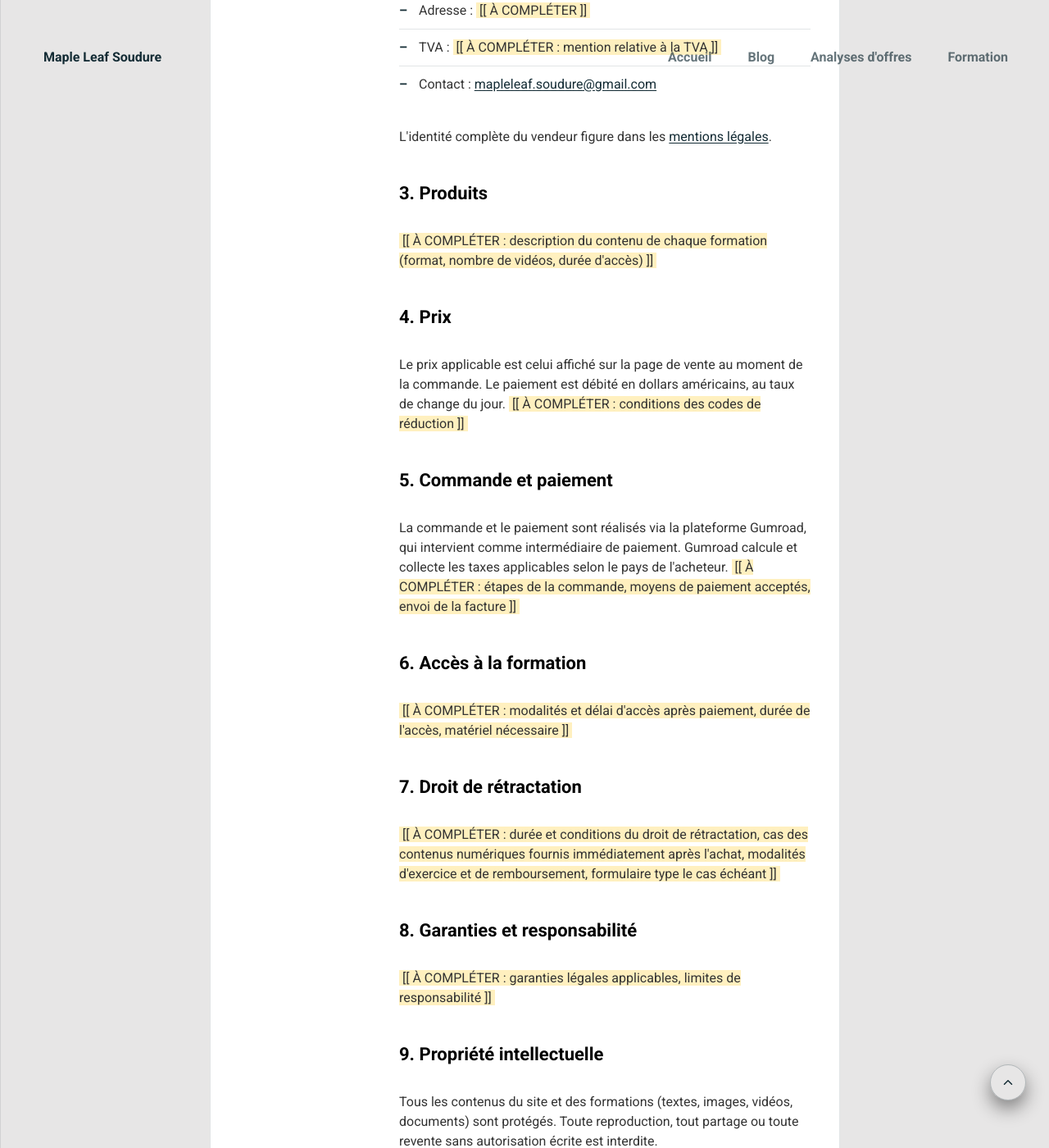
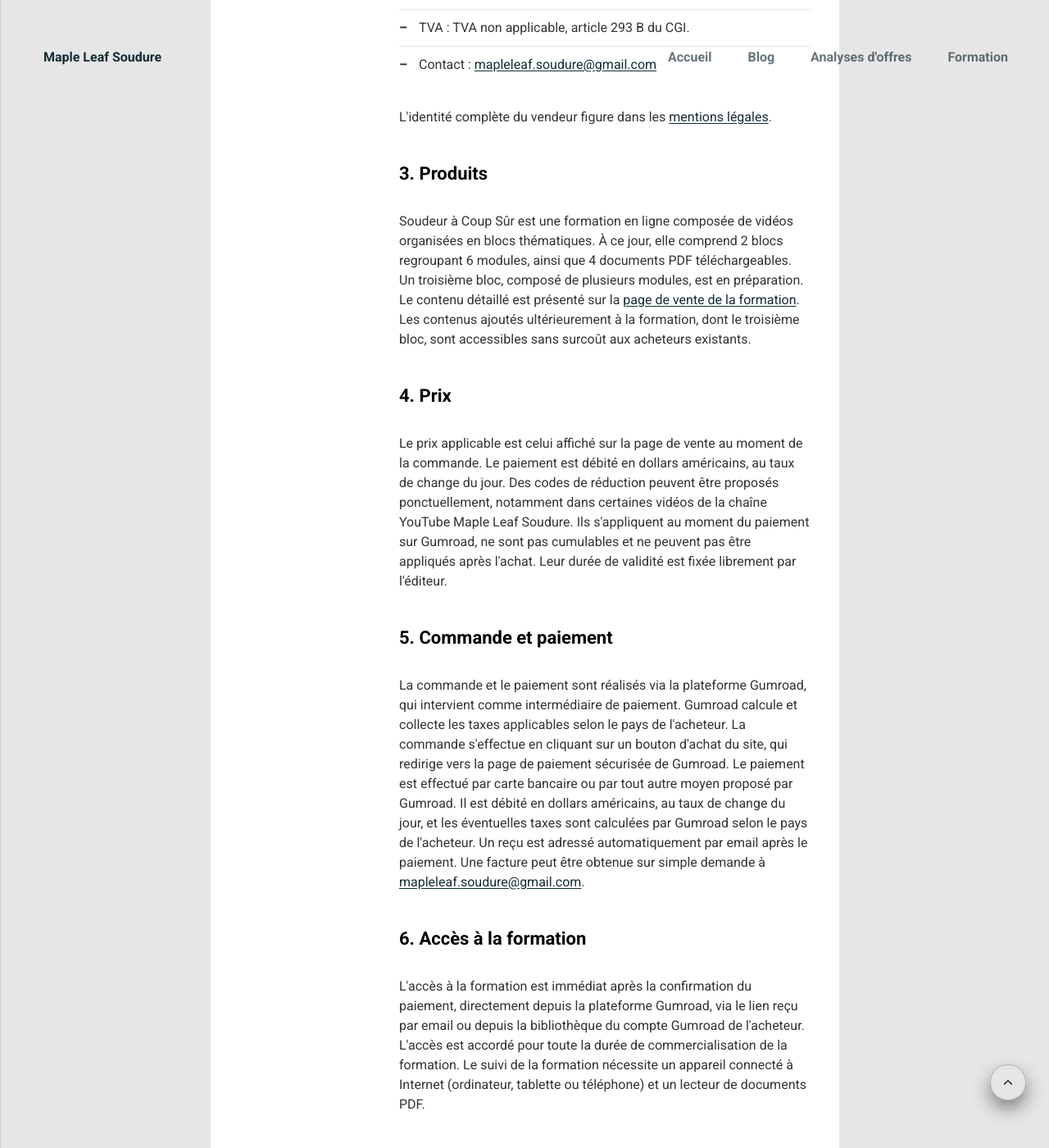
Before and after one commit to wallidguergour/mapleleafsoudure, a Jekyll site: the page built from conditions-generales-de-vente.html, in a window 1280 px wide and 1400 px high, scrolled down 745 px. Shown: the whole window at 82% size. Built offline with Jekyll 4.4.1, drawn with Linux system fonts in a browser that asks for light colours; comment, search, counter and statistics services are not loaded; some of the changed text lies outside the part shown.

Commit message:
Pages légales : adresse, TVA, conditions de vente complétées
- Adresse de l'éditeur (mentions légales et CGV)
- CGV : produits, description de la formation (option A : contenus futurs
  inclus sans surcoût), codes de réduction, commande et facture, accès,
  rétractation et remboursement sous 14 jours, garanties et responsabilité,
  mention TVA (commentaire : régime à confirmer avec le comptable)
- Politique de confidentialité : conservation des inscrits à la lettre

Co-Authored-By: Claude Opus 5.5 <noreply@anthropic.com>

```diff
--- a/conditions-generales-de-vente.html
+++ b/conditions-generales-de-vente.html
@@ -24,9 +24,8 @@ permalink: /conditions-generales-de-vente/
 
       <h2>1. Objet</h2>
       <p>
-        Les présentes conditions générales de vente (CGV) s'appliquent aux achats des formations en ligne
-        proposées sur le site mapleleafsoudure.com, notamment la formation « Soudeur à Coup Sûr ».
-        <span class="mls-todo">[[ À COMPLÉTER : liste des produits concernés ]]</span>
+        Les présentes conditions s'appliquent à la formation en ligne Soudeur à Coup Sûr, ainsi qu'à toute
+        formation numérique vendue par l'éditeur via la plateforme Gumroad.
       </p>
 
       <h2>2. Vendeur</h2>
@@ -34,22 +33,30 @@ permalink: /conditions-generales-de-vente/
         <li>Statut : entrepreneur individuel (EI, micro-entreprise)</li>
         <li>Nom commercial : Maple Leaf Soudure</li>
         <li>SIRET : 804 252 138 00040</li>
-        <li>Adresse : <span class="mls-todo">[[ À COMPLÉTER ]]</span></li>
-        <li>TVA : <span class="mls-todo">[[ À COMPLÉTER : mention relative à la TVA ]]</span></li>
+        <li>Adresse : 35 rue de Marseille, 69007 Lyon, France</li>
+        <!-- Régime de TVA à confirmer avec le comptable. -->
+        <li>TVA : TVA non applicable, article 293 B du CGI.</li>
         <li>Contact : <a href="mailto:mapleleaf.soudure@gmail.com">mapleleaf.soudure@gmail.com</a></li>
       </ul>
       <p>L'identité complète du vendeur figure dans les <a href="/mentions-legales/">mentions légales</a>.</p>
 
       <h2>3. Produits</h2>
       <p>
-        <span class="mls-todo">[[ À COMPLÉTER : description du contenu de chaque formation (format, nombre de vidéos, durée d'accès) ]]</span>
+        Soudeur à Coup Sûr est une formation en ligne composée de vidéos organisées en blocs thématiques.
+        À ce jour, elle comprend 2 blocs regroupant 6 modules, ainsi que 4 documents PDF téléchargeables.
+        Un troisième bloc, composé de plusieurs modules, est en préparation. Le contenu détaillé est présenté
+        sur la <a href="/soudeur-a-coup-sur/">page de vente de la formation</a>.
+        Les contenus ajoutés ultérieurement à la formation, dont le troisième bloc, sont accessibles sans surcoût
+        aux acheteurs existants.
       </p>
 
       <h2>4. Prix</h2>
       <p>
         Le prix applicable est celui affiché sur la page de vente au moment de la commande.
         Le paiement est débité en dollars américains, au taux de change du jour.
-        <span class="mls-todo">[[ À COMPLÉTER : conditions des codes de réduction ]]</span>
+        Des codes de réduction peuvent être proposés ponctuellement, notamment dans certaines vidéos de la chaîne
+        YouTube Maple Leaf Soudure. Ils s'appliquent au moment du paiement sur Gumroad, ne sont pas cumulables et
+        ne peuvent pas être appliqués après l'achat. Leur durée de validité est fixée librement par l'éditeur.
       </p>
 
       <h2>5. Commande et paiement</h2>
@@ -57,22 +64,43 @@ permalink: /conditions-generales-de-vente/
       <p>
         La commande et le paiement sont réalisés via la plateforme Gumroad, qui intervient comme intermédiaire
         de paiement. Gumroad calcule et collecte les taxes applicables selon le pays de l'acheteur.
-        <span class="mls-todo">[[ À COMPLÉTER : étapes de la commande, moyens de paiement acceptés, envoi de la facture ]]</span>
+        La commande s'effectue en cliquant sur un bouton d'achat du site, qui redirige vers la page de paiement
+        sécurisée de Gumroad. Le paiement est effectué par carte bancaire ou par tout autre moyen proposé par Gumroad.
+        Il est débité en dollars américains, au taux de change du jour, et les éventuelles taxes sont calculées par
+        Gumroad selon le pays de l'acheteur. Un reçu est adressé automatiquement par email après le paiement.
+        Une facture peut être obtenue sur simple demande à <a href="mailto:mapleleaf.soudure@gmail.com">mapleleaf.soudure@gmail.com</a>.
       </p>
 
       <h2>6. Accès à la formation</h2>
       <p>
-        <span class="mls-todo">[[ À COMPLÉTER : modalités et délai d'accès après paiement, durée de l'accès, matériel nécessaire ]]</span>
+        L'accès à la formation est immédiat après la confirmation du paiement, directement depuis la plateforme
+        Gumroad, via le lien reçu par email ou depuis la bibliothèque du compte Gumroad de l'acheteur. L'accès est
+        accordé pour toute la durée de commercialisation de la formation. Le suivi de la formation nécessite un
+        appareil connecté à Internet (ordinateur, tablette ou téléphone) et un lecteur de documents PDF.
       </p>
 
       <h2>7. Droit de rétractation</h2>
       <p>
-        <span class="mls-todo">[[ À COMPLÉTER : durée et conditions du droit de rétractation, cas des contenus numériques fournis immédiatement après l'achat, modalités d'exercice et de remboursement, formulaire type le cas échéant ]]</span>
+        L'acheteur dispose d'un délai de 14 jours à compter de la date d'achat pour demander le remboursement
+        intégral de sa commande, sans avoir à justifier de motif, y compris s'il a déjà accédé aux contenus.
+        La demande s'effectue depuis Gumroad ou par email à <a href="mailto:mapleleaf.soudure@gmail.com">mapleleaf.soudure@gmail.com</a>. Le remboursement est effectué via Gumroad,
+        sur le moyen de paiement utilisé lors de l'achat. Passé ce délai de 14 jours, aucun remboursement ne
+        pourra être accordé, sous réserve des garanties légales.
       </p>
 
       <h2>8. Garanties et responsabilité</h2>
       <p>
-        <span class="mls-todo">[[ À COMPLÉTER : garanties légales applicables, limites de responsabilité ]]</span>
+        La formation bénéficie de la garantie légale de conformité applicable aux contenus numériques, prévue par
+        le Code de la consommation. En cas de défaut d'accès ou de contenu non conforme à sa description, l'acheteur
+        peut contacter l'éditeur à <a href="mailto:mapleleaf.soudure@gmail.com">mapleleaf.soudure@gmail.com</a> afin d'obtenir une mise en conformité ou, à défaut, un remboursement.
+      </p>
+      <p>
+        La formation a une vocation pédagogique : elle ne garantit ni l'obtention d'une certification, ni l'obtention
+        d'un emploi, ces résultats dépendant de l'investissement personnel de l'acheteur.
+      </p>
+      <p>
+        Les consignes de sécurité liées aux travaux de soudage restent de la responsabilité de chaque utilisateur,
+        qui doit respecter les règles de sécurité en vigueur et les instructions de ses formateurs ou employeurs.
       </p>
 
       <h2>9. Propriété intellectuelle</h2>
--- a/mentions-legales.html
+++ b/mentions-legales.html
@@ -27,7 +27,7 @@ permalink: /mentions-legales/
         <li>Statut : entrepreneur individuel (micro-entreprise)</li>
         <li>Nom commercial : Maple Leaf Soudure</li>
         <li>SIRET : 804 252 138 00040</li>
-        <li>Adresse : <span class="mls-todo">[[ À COMPLÉTER ]]</span></li>
+        <li>Adresse : 35 rue de Marseille, 69007 Lyon, France</li>
         <li>Contact : <a href="mailto:mapleleaf.soudure@gmail.com">mapleleaf.soudure@gmail.com</a></li>
         <li>Responsable de la publication : l'éditeur</li>
       </ul>
--- a/politique-de-confidentialite.html
+++ b/politique-de-confidentialite.html
@@ -50,7 +50,7 @@ permalink: /politique-de-confidentialite/
         <li>Votre choix de consentement est conservé dans un cookie (<code>cc_cookie</code>) pendant 6 mois (182 jours). Le bandeau vous est ensuite reproposé.</li>
         <li>Cookies de mesure d'audience : 13 mois au maximum.</li>
         <li>Données de mesure d'audience dans Google Analytics : 14 mois.</li>
-        <li>Inscription à la lettre d'information : <span class="mls-todo">[[ À COMPLÉTER ]]</span></li>
+        <li>Inscription à la lettre d'information : jusqu'à votre désinscription, possible à tout moment via le lien présent dans chaque email. Les adresses des inscrits sans aucune interaction (ouverture ou clic) pendant 3 ans sont supprimées.</li>
       </ul>
 
       <h2>Services tiers</h2>
```
